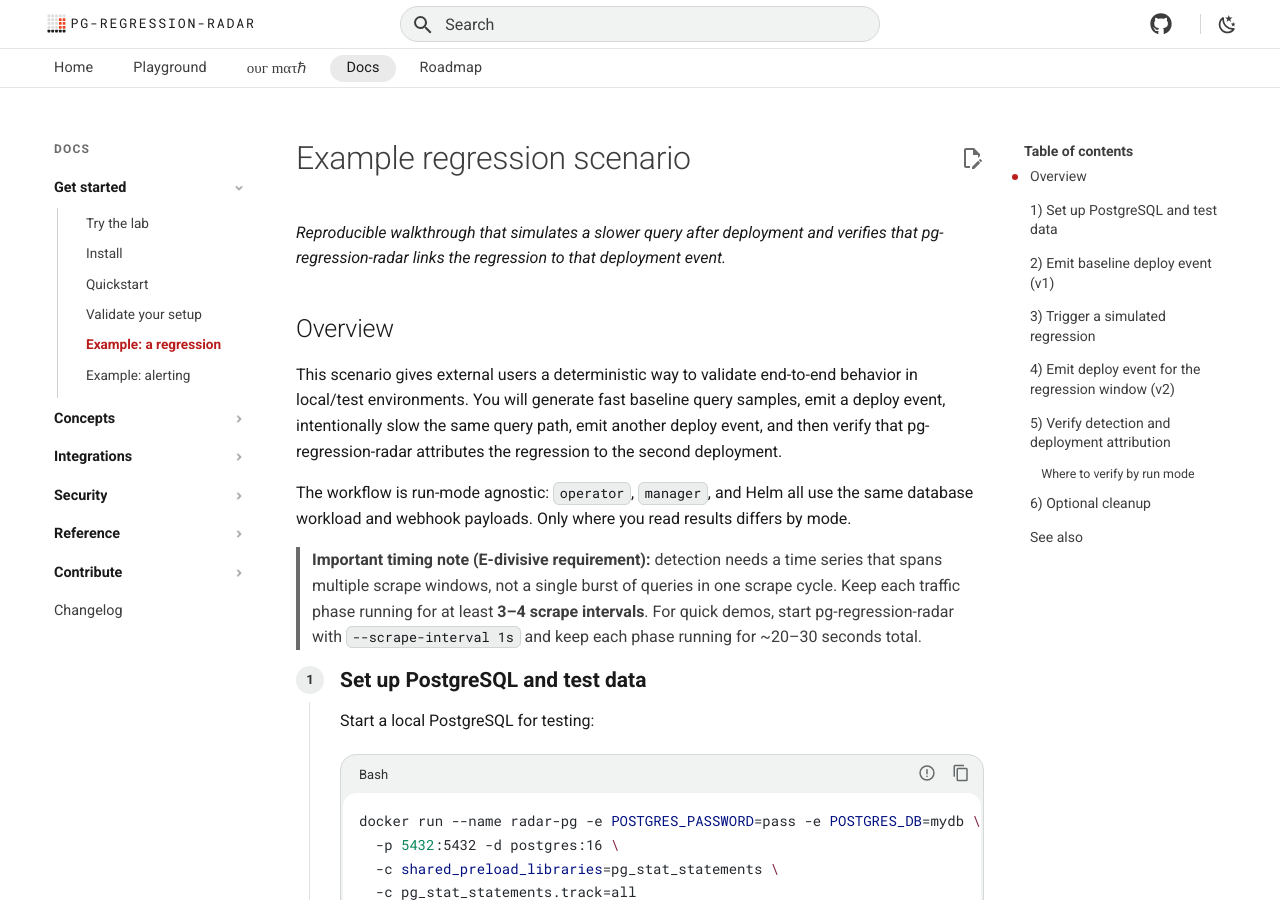
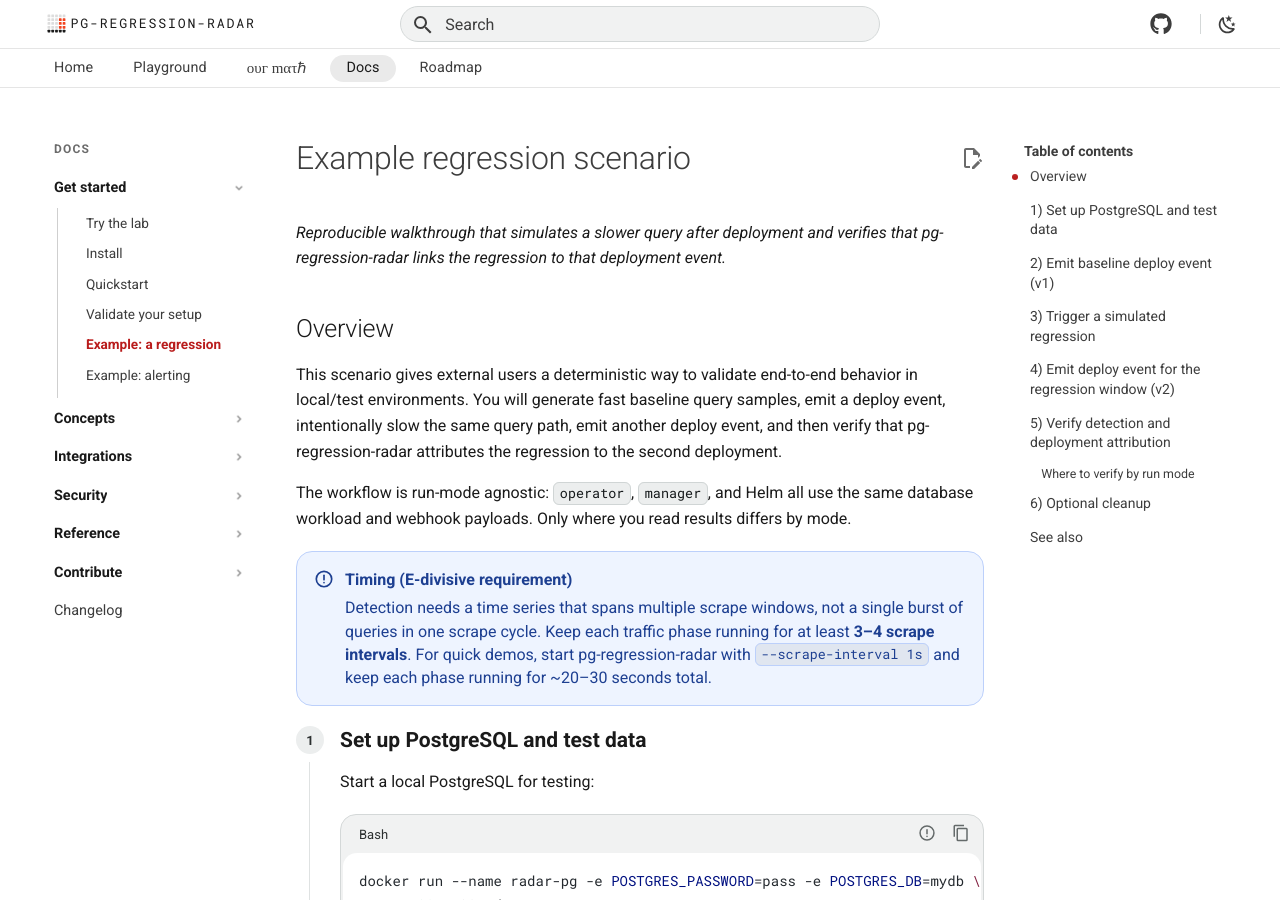
Before and after one commit to joao00001/pg-regression-radar, an MkDocs documentation site: the page built from docs/examples/regression-scenario.md, in a window 1280 px wide and 900 px high. Built offline with MkDocs 1.6.1 and Material for MkDocs 9.7.7, drawn with Linux system fonts in a browser that asks for light colours; some web fonts are replaced; comment, search, counter and statistics services are not loaded; the version menu is left out; some of the changed lines change nothing that is shown.

Commit message:
docs: render note paragraphs as callout cards
Signed-off-by: Joao <joao.detomini@enterprisedb.com>

```diff
--- a/docs/ci-cd.md
+++ b/docs/ci-cd.md
@@ -75,7 +75,8 @@
 
 Findings appear under Security -> Code scanning alerts, never as a failed check — see the Security scanning table above for why that's true of code scanning generically, not a severity threshold that could be tuned.
 
-**One-time manual note:** if this repo ever enables "Default setup" for code scanning in Settings -> Code security, GitHub manages its own CodeQL workflow and this file becomes redundant with it — the two should not both run. No such setup exists yet, so `codeql.yml` is the only CodeQL workflow.
+!!! note "One-time manual note"
+    If this repo ever enables "Default setup" for code scanning in Settings -> Code security, GitHub manages its own CodeQL workflow and this file becomes redundant with it — the two should not both run. No such setup exists yet, so `codeql.yml` is the only CodeQL workflow.
 
 ## `dco.yml` — on every PR to `main`
 
@@ -96,7 +97,8 @@
 
 This automates *building* the changelog, not *deciding when to release*: a person still reviews the compiled `CHANGELOG.md` diff like any other PR, merges it, and only then tags — see [CONTRIBUTING.md](https://github.com/joao00001/pg-regression-radar/blob/main/CONTRIBUTING.md#release-notes--changeset-fragments). Full auto-tagging (building the changelog *and* creating/pushing the `vX.Y.Z` tag with no review step) was deliberately not chosen: it would need CI to either force-push a moved tag or bypass this repo's own branch protection to push straight to `main`/`release-X.Y`, both of which trade away the review step for not much real benefit — the changelog-building half was the actual repetitive manual work, and this workflow already removes exactly that.
 
-**One-time manual prerequisite**, same shape as `release.yml`'s GHCR note: Settings → Actions → General → Workflow permissions must allow "Read and write permissions", **and** "Allow GitHub Actions to create and approve pull requests" must be checked — without the latter, `create-pull-request` fails to open the PR even though this workflow's own `permissions:` block is otherwise sufficient.
+!!! note "One-time manual prerequisite"
+    Same shape as `release.yml`'s GHCR note: Settings → Actions → General → Workflow permissions must allow "Read and write permissions", **and** "Allow GitHub Actions to create and approve pull requests" must be checked — without the latter, `create-pull-request` fails to open the PR even though this workflow's own `permissions:` block is otherwise sufficient.
 
 See [Backporting](backporting.md#cutting-a-patch-release-from-a-maintenance-branch) for the full walkthrough of cutting a patch release from a `release-X.Y` branch once one or more backport PRs have merged into it.
 
@@ -178,7 +180,8 @@
 
 **Permissions:** `packages: write` (`images`, `manifests`, and `helm-chart`, to push to `ghcr.io`), `id-token: write` (`images`, `manifests`, and `helm-chart`, for cosign's OIDC-to-Fulcio exchange), and `contents: write` (`release-notes` only, for `softprops/action-gh-release` to create the Release). All three are satisfied entirely by the built-in `GITHUB_TOKEN` — no registry credential secret is configured or needed, since GHCR is free for public repositories and accepts `GITHUB_TOKEN` directly.
 
-**One-time manual prerequisite:** GHCR pushes need Settings → Actions → General → Workflow permissions set to "Read and write permissions" on this repository — that setting can't be applied from workflow YAML, and without it every push in this workflow fails with 403 regardless of the `permissions:` block above. See the workflow's own top comment.
+!!! note "One-time manual prerequisite"
+    GHCR pushes need Settings → Actions → General → Workflow permissions set to "Read and write permissions" on this repository — that setting can't be applied from workflow YAML, and without it every push in this workflow fails with 403 regardless of the `permissions:` block above. See the workflow's own top comment.
 
 **Chart versioning:** `deploy/helm/deploylens/Chart.yaml`'s checked-in `version`/`appVersion` are development-time placeholders only — `helm package --version --app-version` overrides both unconditionally from the pushed git tag at release time, so they never need editing in lockstep with a release. This is a deliberate design choice, not a gap.
 
@@ -200,7 +203,8 @@
 
 **Stable vs. pre-release tags:** a tag containing a `-` (this repo's existing release-candidate convention, e.g. `v1.0.0-rc1`) is deployed as its own permanent, linkable version but never becomes the `latest` alias — only a tag with no `-` (a real `vX.Y.Z` release) moves `latest`, and with it, what a visitor sees at `/latest/`.
 
-**One-time manual prerequisite:** Settings → Pages → Source must be "Deploy from a branch", branch `gh-pages`, folder `/ (root)` — **not** "GitHub Actions". mike commits the built site directly to the `gh-pages` branch itself (see [mike's own "How It Works"](https://github.com/jimporter/mike#how-it-works)); there's no artifact-upload step here for the old "GitHub Actions" Pages source to serve.
+!!! note "One-time manual prerequisite"
+    Settings → Pages → Source must be "Deploy from a branch", branch `gh-pages`, folder `/ (root)` — **not** "GitHub Actions". mike commits the built site directly to the `gh-pages` branch itself (see [mike's own "How It Works"](https://github.com/jimporter/mike#how-it-works)); there's no artifact-upload step here for the old "GitHub Actions" Pages source to serve.
 
 ### Unversioned pages (home, roadmap, playground and our math)
 
--- a/docs/examples/regression-scenario.md
+++ b/docs/examples/regression-scenario.md
@@ -8,7 +8,8 @@
 
 The workflow is run-mode agnostic: `operator`, `manager`, and Helm all use the same database workload and webhook payloads. Only where you read results differs by mode.
 
-> **Important timing note (E-divisive requirement):** detection needs a time series that spans multiple scrape windows, not a single burst of queries in one scrape cycle. Keep each traffic phase running for at least **3–4 scrape intervals**. For quick demos, start pg-regression-radar with `--scrape-interval 1s` and keep each phase running for ~20–30 seconds total.
+!!! note "Timing (E-divisive requirement)"
+    Detection needs a time series that spans multiple scrape windows, not a single burst of queries in one scrape cycle. Keep each traffic phase running for at least **3–4 scrape intervals**. For quick demos, start pg-regression-radar with `--scrape-interval 1s` and keep each phase running for ~20–30 seconds total.
 
 ## 1) Set up PostgreSQL and test data
 
--- a/docs/quickstart-validation.md
+++ b/docs/quickstart-validation.md
@@ -99,7 +99,8 @@
 3. Emit a second deploy event (`revision=v2`).
 4. Continue query traffic until analysis runs.
 
-> Tip: for fast local demos, run with `--scrape-interval 1s` and keep each baseline/regression traffic phase long enough to cover at least 3–4 scrape windows; short single-burst traffic usually does not produce enough time-series shape for E-divisive detection.
+!!! note "Tip"
+    For fast local demos, run with `--scrape-interval 1s` and keep each baseline/regression traffic phase long enough to cover at least 3–4 scrape windows; short single-burst traffic usually does not produce enough time-series shape for E-divisive detection.
 
 ## 4) Validate that detection worked
 
--- a/docs/security-model.md
+++ b/docs/security-model.md
@@ -204,7 +204,8 @@
 
 ### Validate policy behavior with `kubectl --dry-run=server`
 
-> Replace `<ns>` with a namespace where your policy applies.
+!!! note
+    Replace `<ns>` with a namespace where your policy applies.
 
 Attempt without consent label (should be admitted; controller will still refuse to use it):
 
```
